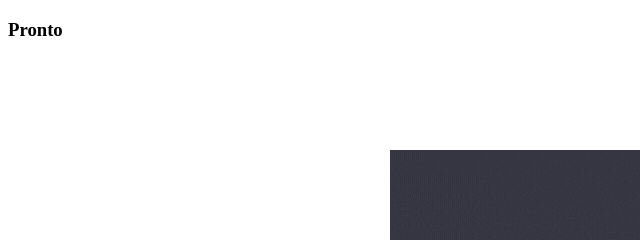
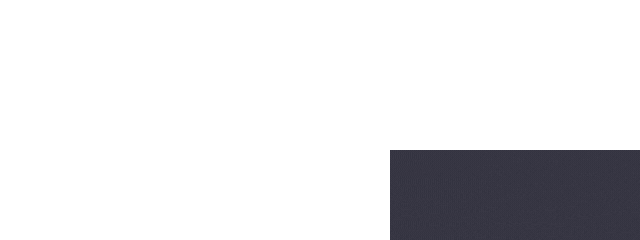
Before and after one commit to uxfdcs/webpersonal, a plain HTML site: page index.html in a window 1280 px wide. Shown: the top 240 px of the page, 0-640 px from the left. Drawn offline with Linux system fonts and the light colour scheme.

Commit message:
Update index.html

```diff
--- a/index.html
+++ b/index.html
@@ -1,13 +1,12 @@
 <!doctype html>
 <html>
     <head>
-        <title>XAS - Technology for Humans (Azure)</title>
+        <title>XAS - Technology for Humans (Azure) -  2025</title>
         <link rel="stylesheet" href="index.css">
     </head>
     <body>
         <div class="centered">
             <img src="logo.gif" alt="XAS - Technology for Humans (Azure)" />
-            <h3>Pronto</h3>
 
         </div>
     </body>
```
